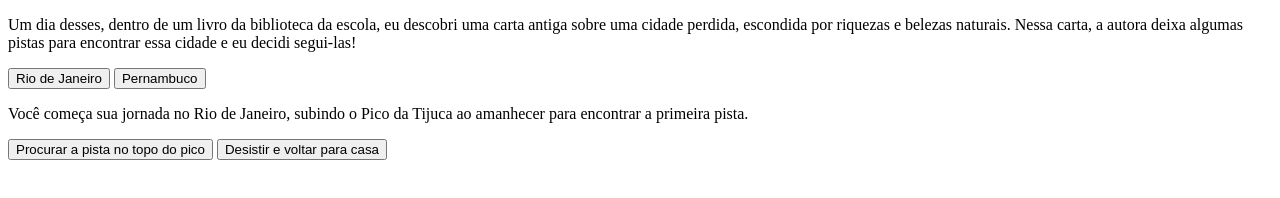
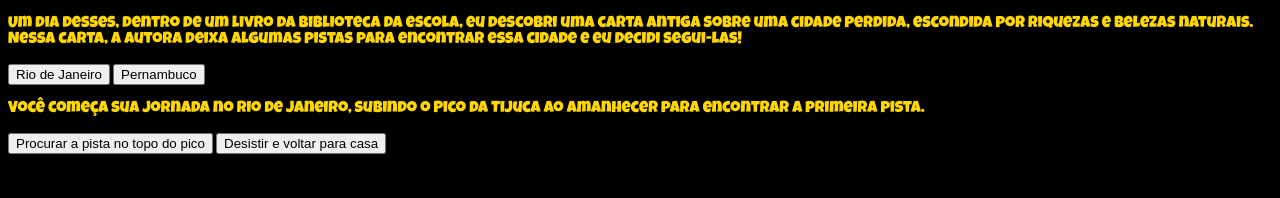
Before and after one commit to zecanecao/CRIANDO-UMA-AVENTURA, a plain HTML site: page index.html in a window 1280 px wide. Drawn offline with Linux system fonts and the light colour scheme.

Commit message:
Add files via upload

```diff
--- a/index.html
+++ b/index.html
@@ -4,6 +4,10 @@
 <head>
     <meta charset="UTF-8">
     <meta name="viewport" content="width=device-width, initial-scale=1.0">
+    <link rel="stylesheet" href="style.css">
+    <link rel="preconnect" href="https://fonts.googleapis.com">
+    <link rel="preconnect" href="https://fonts.gstatic.com" crossorigin>
+    <link href="https://fonts.googleapis.com/css2?family=Luckiest+Guy&display=swap" rel="stylesheet">
     <title>Em busca da cidade perdida</title>
 </head>
 
--- a/style.css
+++ b/style.css
@@ -0,0 +1,5 @@
+body{
+    background-color: rgb(1, 1, 1);
+    color: gold;
+    font-family: "Luckiest Guy", cursive;
+}
```
